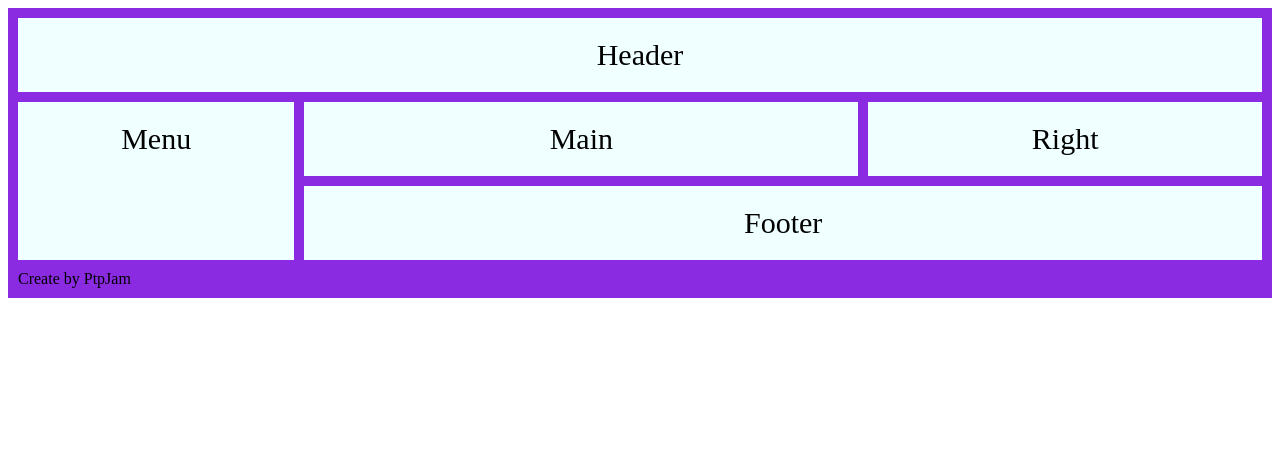
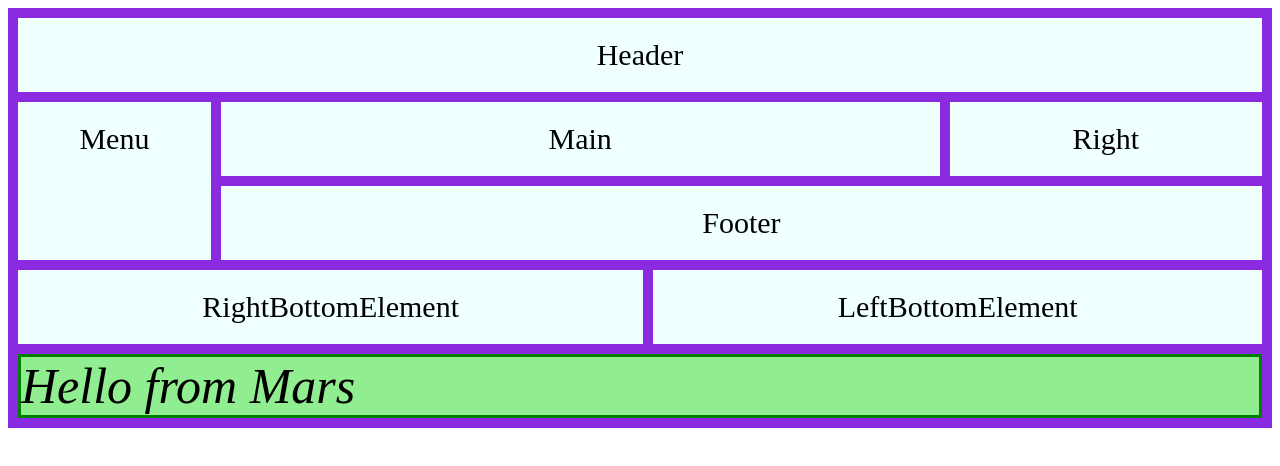
Before and after one commit to vdprog2019/Desk, a plain HTML site: page index.html in a window 1280 px wide. Drawn offline with Linux system fonts and the light colour scheme.

Commit message:
мой красивый сайт

```diff
--- a/index.html
+++ b/index.html
@@ -18,6 +18,19 @@
                  grid-area: footer;
              }
 
+             .item6{
+                 grid-area: rightbottomelement;
+             }
+
+             .item7{
+                 grid-area: leftbottomelement;
+             }
+
+             .itemFooter{
+                 grid-area: itemFooter;
+
+             }
+
              .container{
                  display: grid;
                  grid-gap: 10px;
@@ -26,7 +39,11 @@
                  grid-template-areas:
                      'header header header header header header'
                      'menu main main main right right'
-                     'menu footer footer footer footer footer';
+                     'menu footer footer footer footer footer'
+                     'rightbottomelement rightbottomelement rightbottomelement leftbottomelement leftbottomelement leftbottomelement'
+                     'itemFooter itemFooter itemFooter itemFooter itemFooter itemFooter';
+
+
              }
              .container > div{
                   background-color: azure;
@@ -34,6 +51,19 @@
                  padding: 20px 0;
                  font-size: 30px;
              }
+             .container > footer{
+                 border: 3px solid green;
+                 font-size: 50px;
+                 font-style: italic;
+                 background-color: lightgreen;
+
+             }
+
+             .container > footer:hover{
+                 color: white;
+
+             }
+
       </style>
   </head>
   <body>
@@ -44,7 +74,9 @@
       <div class="item3">Main</div>
       <div class="item4">Right</div>
       <div class="item5">Footer</div>
-      <footer>Create by PtpJam</footer>
+      <div class="item6">RightBottomElement</div>
+      <div class="item7">LeftBottomElement</div>
+      <footer class="itemFooter">Hello from Mars</footer>
   </div>
 
 
```
